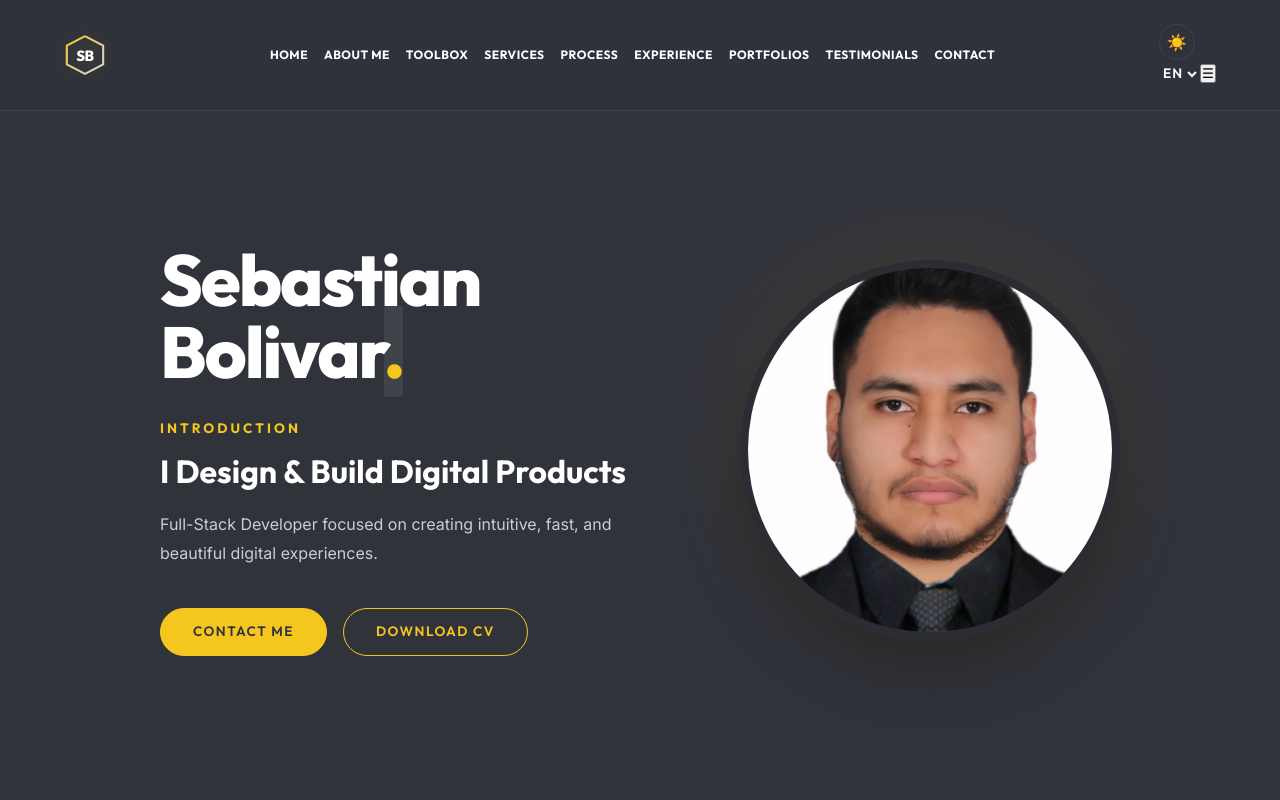
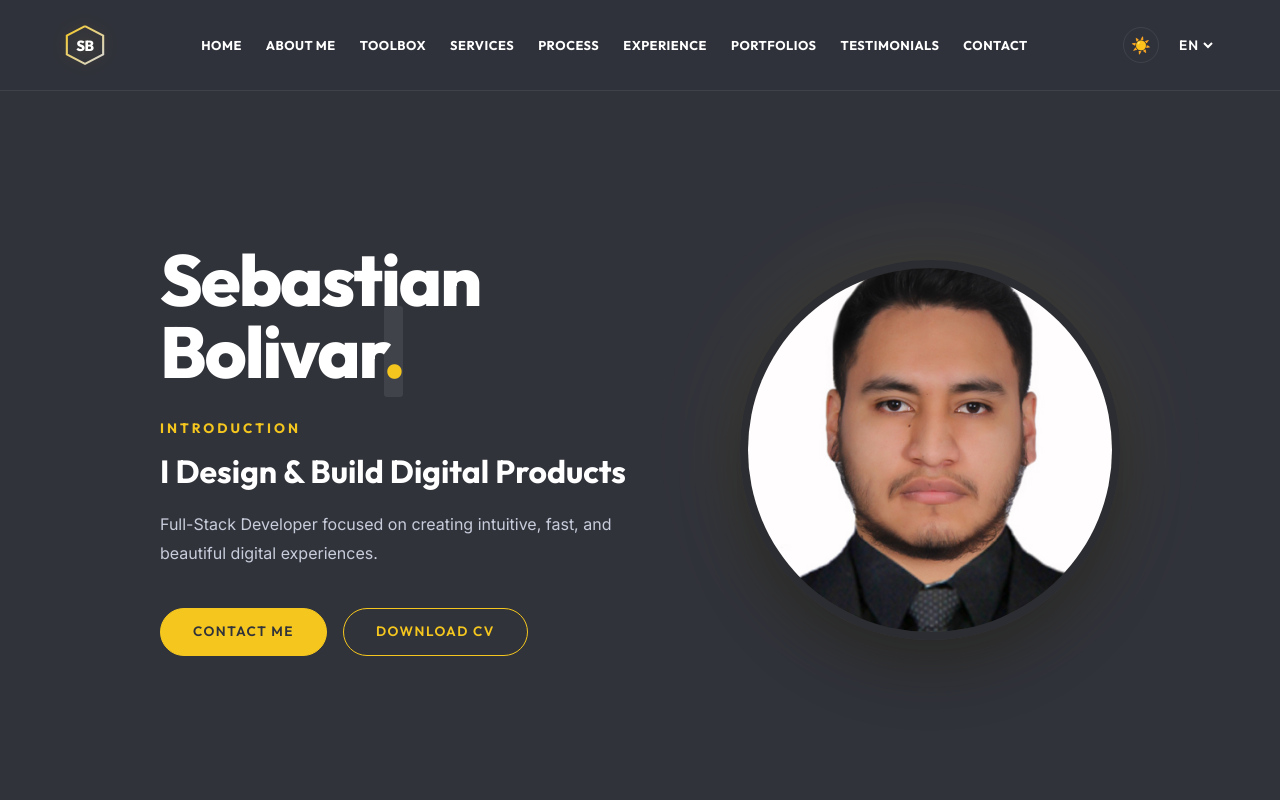
Before and after one commit to SebastianBolivar01/portfolio_sebastian, a Next.js app: page / in a window 1280 px wide. Shown: the top 800 px of the page. Built offline with nearby package versions, Linux system fonts and the light colour scheme.

Commit message:
cambio menu hamburguesa

```diff
--- a/app/globals.css
+++ b/app/globals.css
@@ -115,13 +115,36 @@ h1, h2, h3, h4, .title-font { font-family: var(--font-outfit), sans-serif; }
   font-size: 14px;
   letter-spacing: -0.5px;
 }
-.nav-links { display: flex; align-items: center; gap: 16px; min-width: 0; }
-.nav-links a { font-size: 0.75rem; font-weight: 700; font-family: var(--font-outfit); text-transform: uppercase; letter-spacing:0.5px; color: var(--text-primary); text-decoration: none; transition: var(--transition); white-space: nowrap; }
+.nav-links { display: flex; align-items: center; gap: 12px; min-width: 0; }
+.nav-links a { font-size: 0.7rem; font-weight: 700; font-family: var(--font-outfit); text-transform: uppercase; letter-spacing:0.5px; color: var(--text-primary); text-decoration: none; transition: var(--transition); white-space: nowrap; }
 .nav-links a:hover { color: var(--accent-primary); }
+
+.nav-actions {
+  display: flex;
+  align-items: center;
+  gap: 16px;
+  flex-shrink: 0;
+}
+
 .theme-toggle { background: transparent; border: 1px solid var(--card-border); border-radius: 50%; width: 36px; height: 36px; display: flex; align-items: center; justify-content: center; cursor: pointer; color: var(--text-primary); font-size: 1rem; transition: var(--transition);}
 .theme-toggle:hover { color: var(--accent-primary); border-color: var(--accent-primary); }
 .lang-select { background: transparent; border: none; color: var(--text-primary); cursor: pointer; font-size:0.85rem; font-weight: 600; font-family:var(--font-outfit); text-transform: uppercase; letter-spacing: 1px;}
 .lang-select option { background: var(--bg-color); color: var(--text-primary); }
+
+.burger-menu {
+  display: none;
+  background: transparent;
+  border: none;
+  color: var(--text-primary);
+  font-size: 1.8rem;
+  cursor: pointer;
+  z-index: 101;
+}
+
+@media (min-width: 1250px) {
+  .nav-links { gap: 24px; }
+  .nav-links a { font-size: 0.8rem; }
+}
 
 /* Hero Section (New 2-Column Layout) */
 .hero {
@@ -663,7 +686,7 @@ h1, h2, h3, h4, .title-font { font-family: var(--font-outfit), sans-serif; }
 }
 
 /* Responsive adjustments */
-@media (max-width: 1200px) {
+@media (max-width: 900px) {
   .burger-menu { display: block; }
   .nav-links {
     position: fixed; top: 0; right: -100%; width: 250px; height: 100vh;
@@ -678,7 +701,7 @@ h1, h2, h3, h4, .title-font { font-family: var(--font-outfit), sans-serif; }
   .hero-col { align-items: center !important; }
   .hero-col-right { max-width: 100%; text-align:center; }
   .hero-social-text { margin-bottom: 0px; text-align:center;}
-  .nav-links a { display: none; }
+  .nav-links a { display: block; /* ensure links are shown inside side menu */ }
 }
 
 
```
